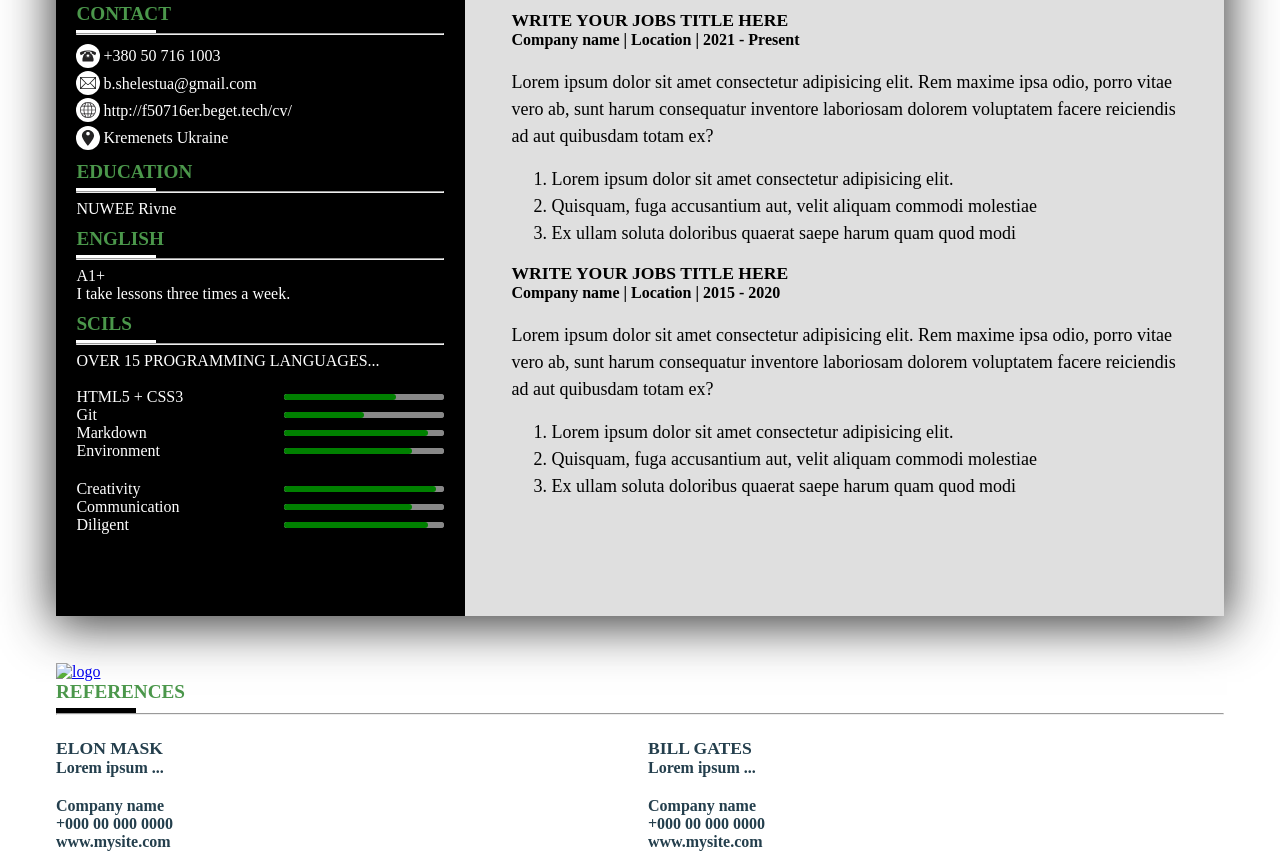
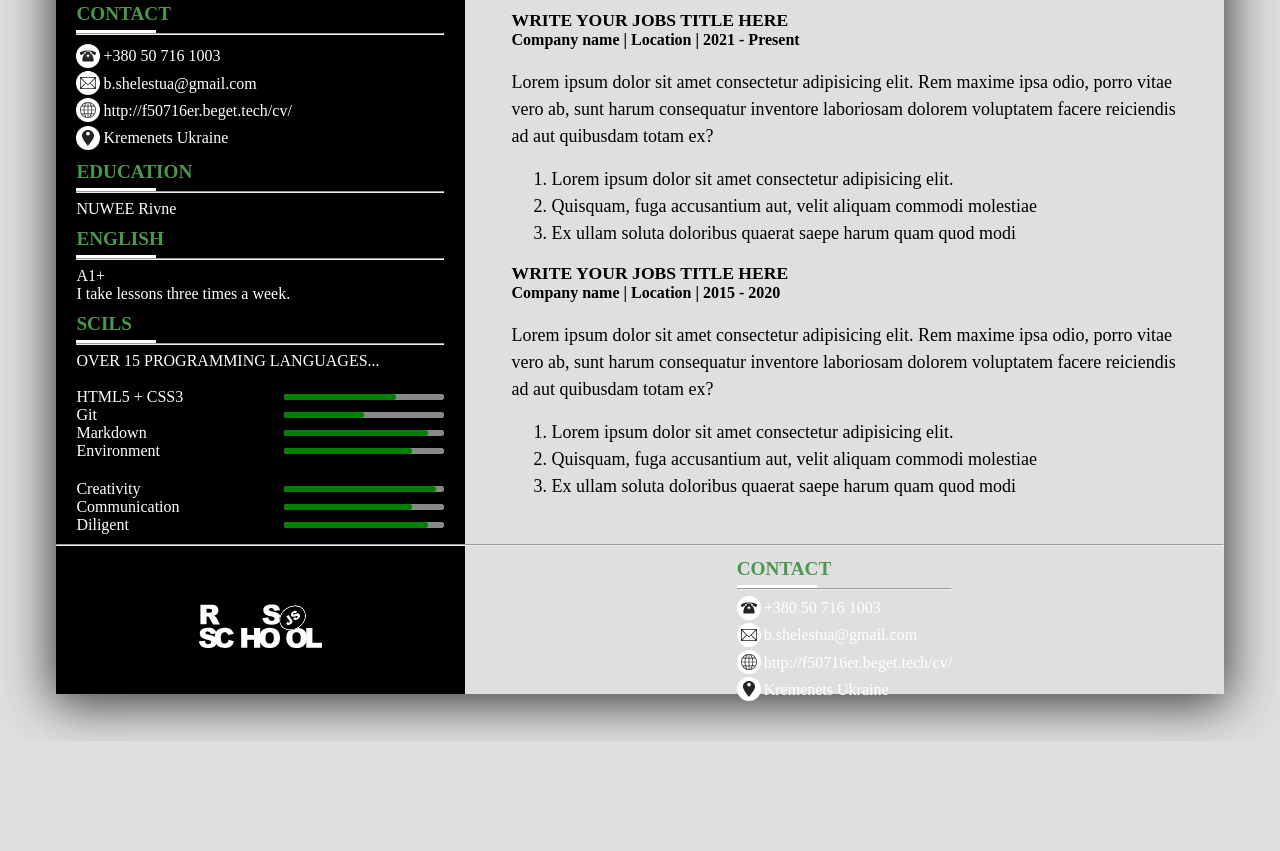
Before and after one commit to BSKOM/rsschool-cv, a plain HTML site: page cv/index.html in a window 1280 px wide. Shown: the part 541-1392 px from the top of the page. After the commit the page ends 1282 px from the top, so only its background shows below. Drawn offline with Linux system fonts and the light colour scheme.

Commit message:
feat: add really content on the footer

```diff
--- a/cv/index.html
+++ b/cv/index.html
@@ -13,9 +13,10 @@
 
   <div class="cv">
     <div class="container">
+      <div class="cv__wrap">
         <header class="header">
+          <div class="container">
             <div class="header__top">
-          <div class="container">
               <div class="header-fixed">
                 <a class="logo go-top" href="#body">
                   <img class="logo__img" src="images/logo.svg" alt="Logo">
@@ -66,7 +67,7 @@
             </div>
           </div>
         </header>
-      <div class="cv__wrap">
+        <div class="cv__inner">
           <aside class="cv-brief">
             <img class="cv-brief__avatar" src="avatar.jpg" alt="avatar">
             <div class="cv__title">
@@ -128,7 +129,7 @@
               </p>
               <ul class="cv-scills__list">
                 <li class="cv-scill__item">
-                <label for="html">HTML5 + CSS3</label>
+                  <label for="html"> HTML5 + CSS3</label>
                   <progress class="cv-scill__progress" id="html" max="100" value="70"> 70% </progress>
                 </li>
                 <li class="cv-scill__item">
@@ -171,7 +172,8 @@
                 voluptate, sit amet veniam maiores obcaecati, est eius itaque perferendis odio reprehenderit! A laborum
                 similique ab.
                 Voluptatibus sunt harum vero libero perferendis ratione consectetur nihil officiis, dolores optio qui
-              corrupti sequi labore veniam temporibus soluta nostrum. Quos tenetur aperiam repellendus laborum cum, nisi
+                corrupti sequi labore veniam temporibus soluta nostrum. Quos tenetur aperiam repellendus laborum cum,
+                nisi
                 nihil sit voluptate?
                 Nihil porro natus ratione voluptate, ab nostrum itaque esse, voluptatem ex, dignissimos sunt repellat
                 alias deleniti provident nemo! Iure quidem doloremque, iste quis libero atque suscipit eligendi
@@ -214,41 +216,58 @@
             </div>
           </main>
         </div>
-      <footer class="footer">
-        <a href="#body" class="go-top">
-          <img class="footer__logo" src="logo.svg" alt="logo">
-        </a>
-        <div class="cv-refer">
-          <h3 class="cv__h2">References</h3>
+
+        <footer class="cv__footer">
           <span class="sv-detail__line"></span>
           <hr>
-          <div class="cv-refer__items">
-            <div class="cv-refer__item">
-              <h4 class="cv__h3">ELON MASK</h4>
-              <h6 class="cv-refer__position">
-                Lorem ipsum ...
-              </h6>
-              <p class="cv-refer__text">
-                Company name
-              </p>
-              <a class="cv-refer__link" href="tel:+000000000000">+000 00 000 0000</a>
-              <a class="cv-refer__link" href="https://www.mysite.com">www.mysite.com</a>
+          <div class="cv__footer-wrap">
+            <div class="cv__footer-one">
+              <a class="cv__footer-logo" href="#">
+                <img class="cv__footer-img" src="rs_school_js1.svg" alt="logo">
+              </a>
             </div>
-            <div class="cv-refer__item">
-              <h4 class="cv__h3">BILL GATES</h4>
-              <h6 class="cv-refer__position">
-                Lorem ipsum ...
-              </h6>
-              <p class="cv-refer__text">
-                Company name
-              </p>
-              <a class="cv-refer__link" href="tel:+000000000000">+000 00 000 0000</a>
-              <a class="cv-refer__link" href="https://www.mysite.com">www.mysite.com</a>
+            <div class="cv__footer-two">
+              <div class="cv__footer-contacts cv-contacts">
+                <h3 class="cv__h3">contact</h3>
+                <span class="sv-brief__line"></span>
+                <hr>
+                <div class="contacts">
+                  <a class="contacts__item contact" href="tel:+380507161003">
+                    <div class="contact__icon">
+                      <img class="contact__icon-img" src="phone1-icon.svg" alt="phone icon">
+                    </div>
+                    +380 50 716 1003
+                  </a>
+                  <a class="contacts__item contact" href="#">
+                    <div class="contact__icon">
+                      <img class="contact__icon-img" src="email1-icon.svg" alt="email icon">
+                    </div>
+                    b.shelestua@gmail.com
+                  </a>
+                  <a class="contacts__item contact" href="http://f50716er.beget.tech/cv/">
+                    <div class="contact__icon">
+                      <img class="contact__icon-img" src="web1-icon.svg" alt="web icon">
+                    </div>
+                    http://f50716er.beget.tech/cv/
+                  </a>
+                  <a class="contacts__item contact" href="#">
+                    <div class="contact__icon">
+                      <img class="contact__icon-img" src="marker1-icon.svg" alt="marker icon">
+                    </div>
+                    Kremenets Ukraine
+                  </a>
+                </div>
+              </div>
+
+            </div>
+
+          </div>
+      </div>
+      </footer>
+
     </div>
   </div>
   </div>
-      </footer>
-    </div>
-  </div>
 </body>
+
 </html>
--- a/cv/styles.css
+++ b/cv/styles.css
@@ -39,6 +39,7 @@ html, body {
 body {
   min-height: 100vh;
   color: #243f4d;
+  background-color: #dfdfdf;
   font-size: 16px;
   line-height: normal;
   display: flex;
@@ -55,21 +56,32 @@ body {
   padding: 0 1rem;
 }
 
-.header__top {
-  position: fixed;
-  top: 0;
-  left: 0;
-  right: 0;
-  background-color: transparent;
-  z-index: 999;
-}
-
 .cv__wrap {
   display: flex;
-  justify-content: center;
+  flex-direction: column;
   margin-top: 47px;
   margin-bottom: 47px;
   box-shadow: 0px 6px 47px 3px rgba(37, 37, 37, 0.9);
+}
+
+.cv__inner {
+  display: flex;
+  justify-content: space-between;
+}
+
+/* .header {
+
+} */
+
+.header-fixed {
+  display: none;
+  justify-content: space-between;
+  color: #243f4d;
+  background-color: transparent;
+}
+
+.menu__list {
+  display: flex;
 }
 
 .cv-brief {
@@ -89,14 +101,6 @@ body {
   margin-left: 5%;
   margin-right: 5%;
 }
-
-/* .sv-detail__line {
-  display: block;
-  margin-top: 5px;
-  height: 4px;
-  width: 80px;
-  background-color: black;
-} */
 
 .sv-brief__line {
   display: block;
@@ -187,6 +191,10 @@ h6 {
   margin-bottom: 20px !important;
 }
 
+.cv-scills__abils {
+  margin-bottom: 20vh !important;
+}
+
 .cv-scill__item {
   display: flex;
   justify-content: space-between;
@@ -221,7 +229,6 @@ progress::-webkit-progress-value {
 
 .cv-detail {
   padding: 100px 4%;
-  background-color: #dfdfdf;
   color: #000;
   width: 65%;
 }
@@ -239,22 +246,42 @@ progress::-webkit-progress-value {
   line-height: 1.5;
 }
 
-.cv-refer__items {
-  columns: 2;
+.cv__footer {
+  margin-top: -20vh;
+  max-height: 20vh;
 }
 
-.cv-refer__item {
+.cv__footer-wrap {
+  margin-top: -1.8%;
   display: flex;
-  flex-direction: column;
   justify-content: space-between;
+  align-items: center;
 }
 
-.cv-refer__position {
-  font-weight: bold;
+.cv__footer-one {
+  width: 35%;
+  display: flex;
+  align-items: center;
+  justify-content: center;
 }
 
-.cv-refer__text, .cv-refer__link {
-  text-decoration: none;
-  color: #243f4d;
-  font-weight: bold;
+.cv__footer-logo {
+  height: 5vh;
+  width: 30%;
+  display: flex;
+  align-items: center;
+  justify-content: center;
 }
+
+.cv__footer-img {
+  width: 100%;
+  display: block;
+  filter: invert(1);
+}
+
+.cv__footer-two {
+  width: 65%;
+  display: flex;
+  align-items: center;
+  justify-content: center;
+}
```
Also changed, not shown: cv/rs_school_js1.svg (added). Lines whose indentation alone changed are shown as unchanged.
